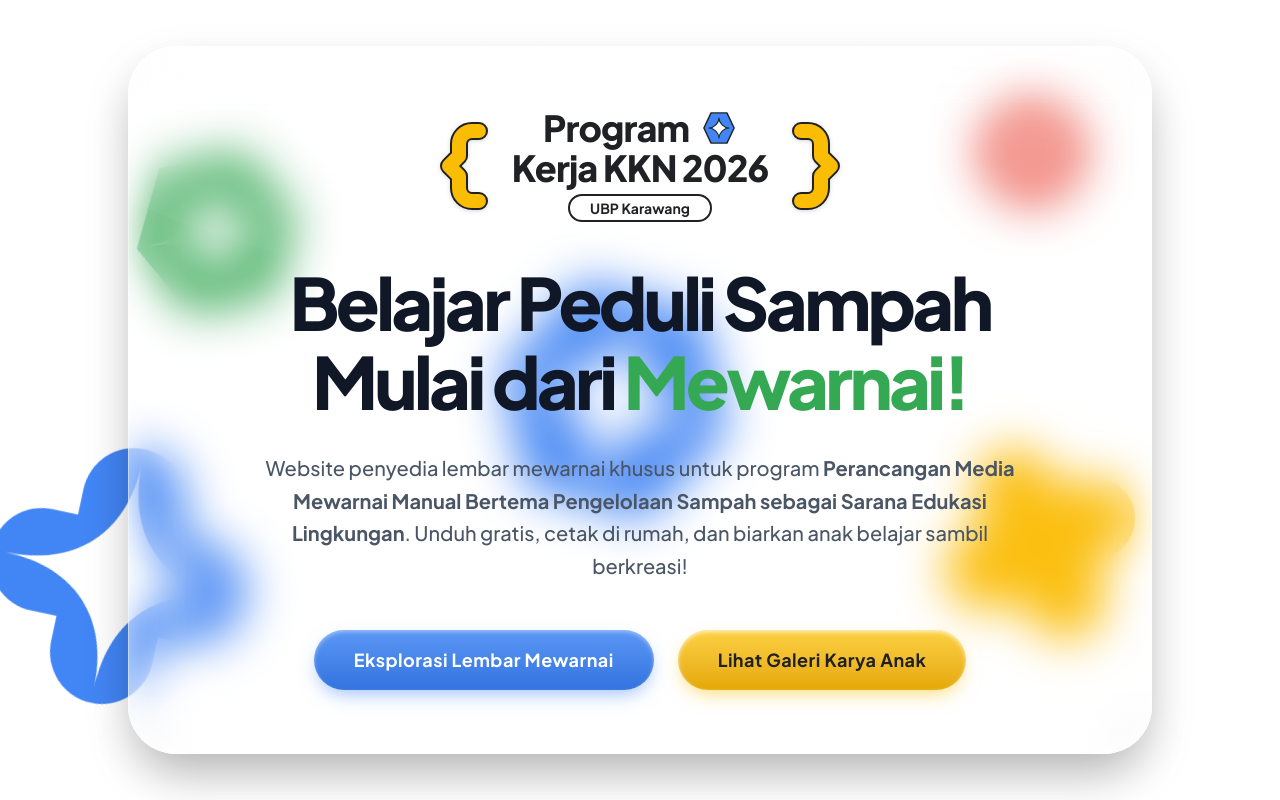
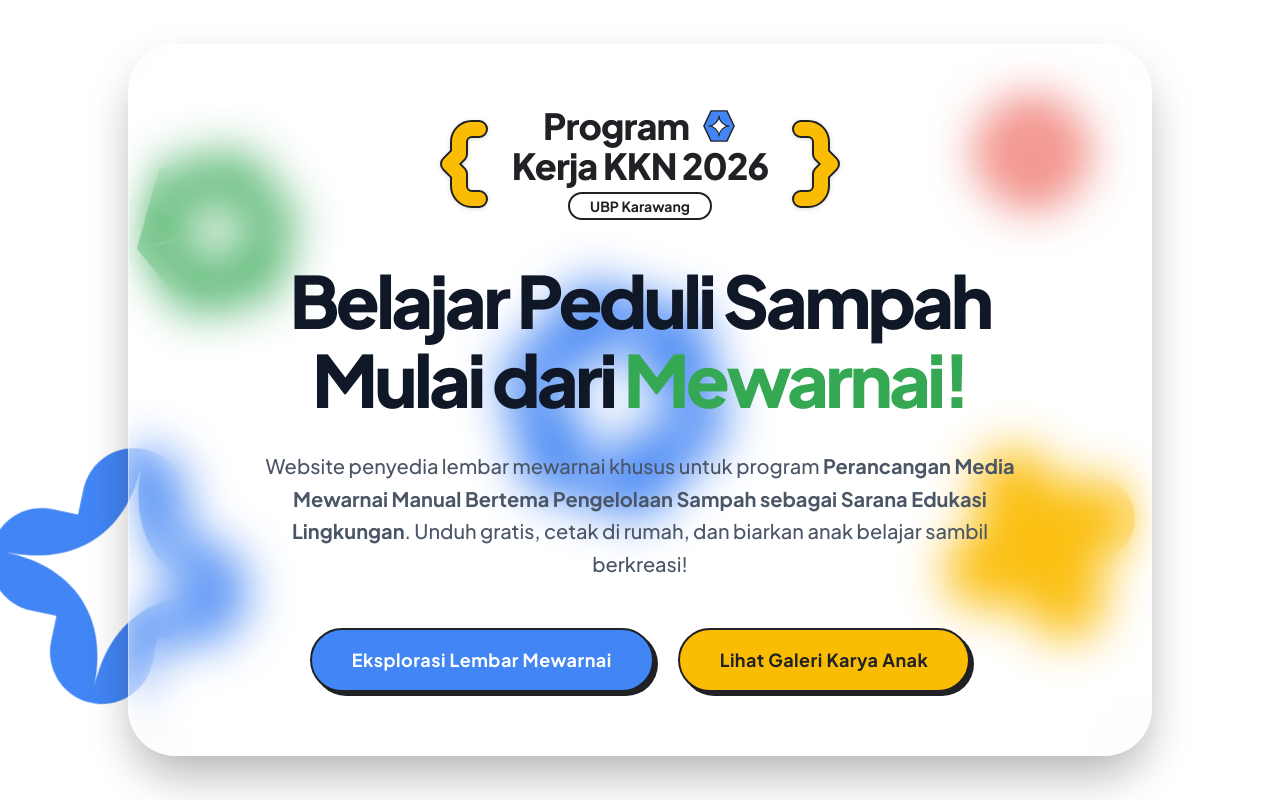
Before and after one commit to iqbalgsr46/Web-Proker-KKN-UBP-2026, a Next.js app: page / in a window 1280 px wide. Built offline with nearby package versions, Linux system fonts and the light colour scheme.

Commit message:
style(buttons): redesign PillButton to modern neo-brutalism sticker style

```diff
--- a/src/components/ui/PillButton.tsx
+++ b/src/components/ui/PillButton.tsx
@@ -10,13 +10,13 @@ export function PillButton({
   ...props
 }: React.ButtonHTMLAttributes<HTMLButtonElement> & React.AnchorHTMLAttributes<HTMLAnchorElement> & { variant?: "blue" | "red" | "yellow" | "green" }) {
   const variants = {
-    blue: "bg-gradient-to-b from-[#5C97F5] to-[#3273DF] text-white shadow-[0_8px_20px_-6px_rgba(66,133,244,0.6),inset_0_2px_4px_rgba(255,255,255,0.4)] border-none outline-none",
-    red: "bg-gradient-to-b from-[#ED6155] to-[#D53123] text-white shadow-[0_8px_20px_-6px_rgba(234,67,53,0.6),inset_0_2px_4px_rgba(255,255,255,0.4)] border-none outline-none",
-    yellow: "bg-gradient-to-b from-[#FCD142] to-[#E5A800] text-[#202124] shadow-[0_8px_20px_-6px_rgba(251,188,4,0.6),inset_0_2px_4px_rgba(255,255,255,0.7)] border-none outline-none",
-    green: "bg-gradient-to-b from-[#52B86D] to-[#259542] text-white shadow-[0_8px_20px_-6px_rgba(52,168,83,0.6),inset_0_2px_4px_rgba(255,255,255,0.4)] border-none outline-none",
+    blue: "bg-google-blue text-white",
+    red: "bg-google-red text-white",
+    yellow: "bg-google-yellow text-[#202124]",
+    green: "bg-google-green text-white",
   };
 
-  const commonClasses = `px-10 py-4 rounded-full font-bold text-lg tracking-wide transition-all hover:scale-105 hover:-translate-y-1 active:scale-95 active:translate-y-0 flex items-center justify-center gap-2 ${variants[variant]} ${className}`;
+  const commonClasses = `px-10 py-4 rounded-full font-bold text-lg tracking-wide transition-all border-2 border-[#202124] shadow-[4px_4px_0px_#202124] hover:-translate-y-1 hover:shadow-[6px_6px_0px_#202124] active:translate-y-1 active:translate-x-1 active:shadow-none flex items-center justify-center gap-2 ${variants[variant]} ${className}`;
 
   if (href) {
     return (
```
